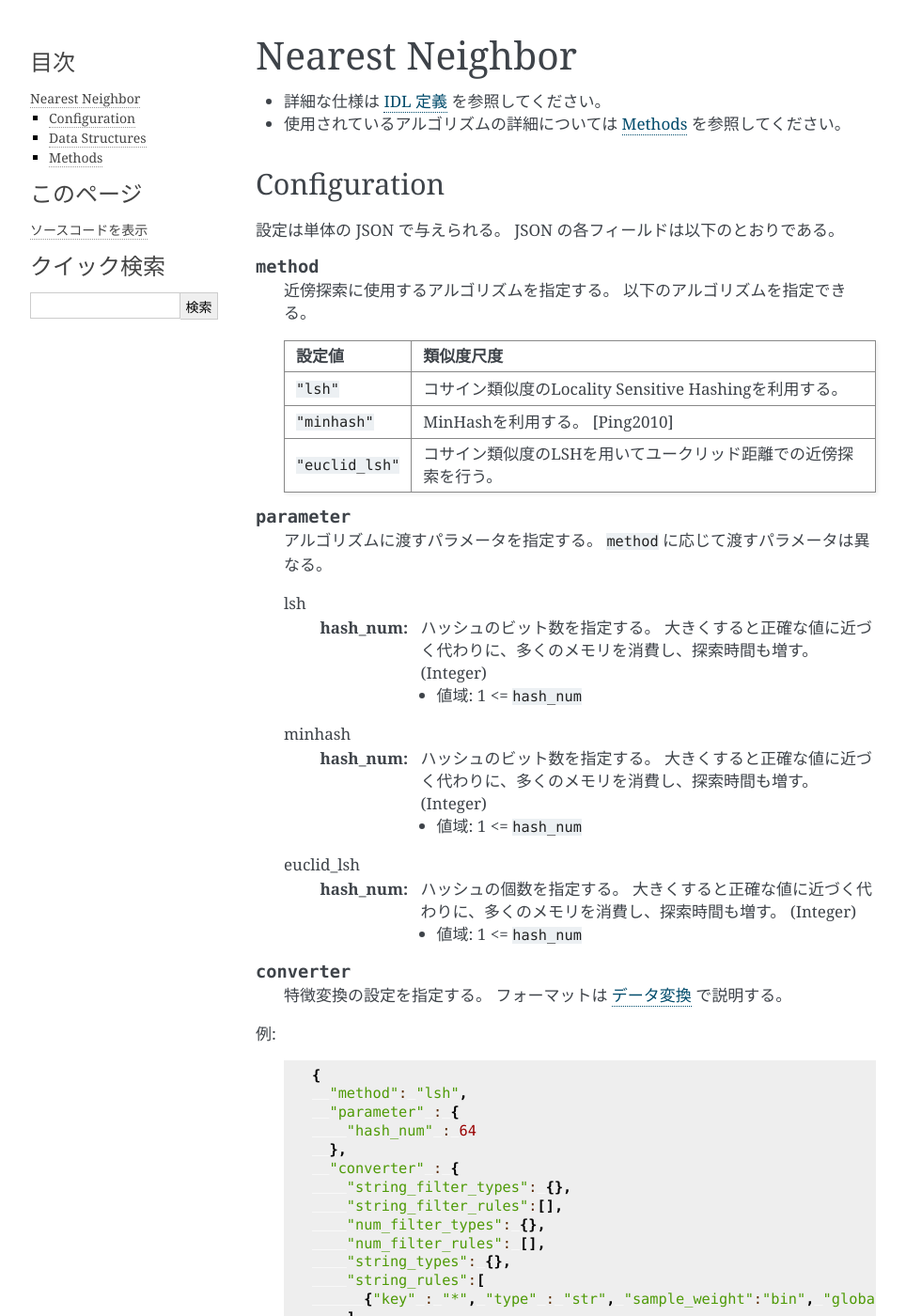
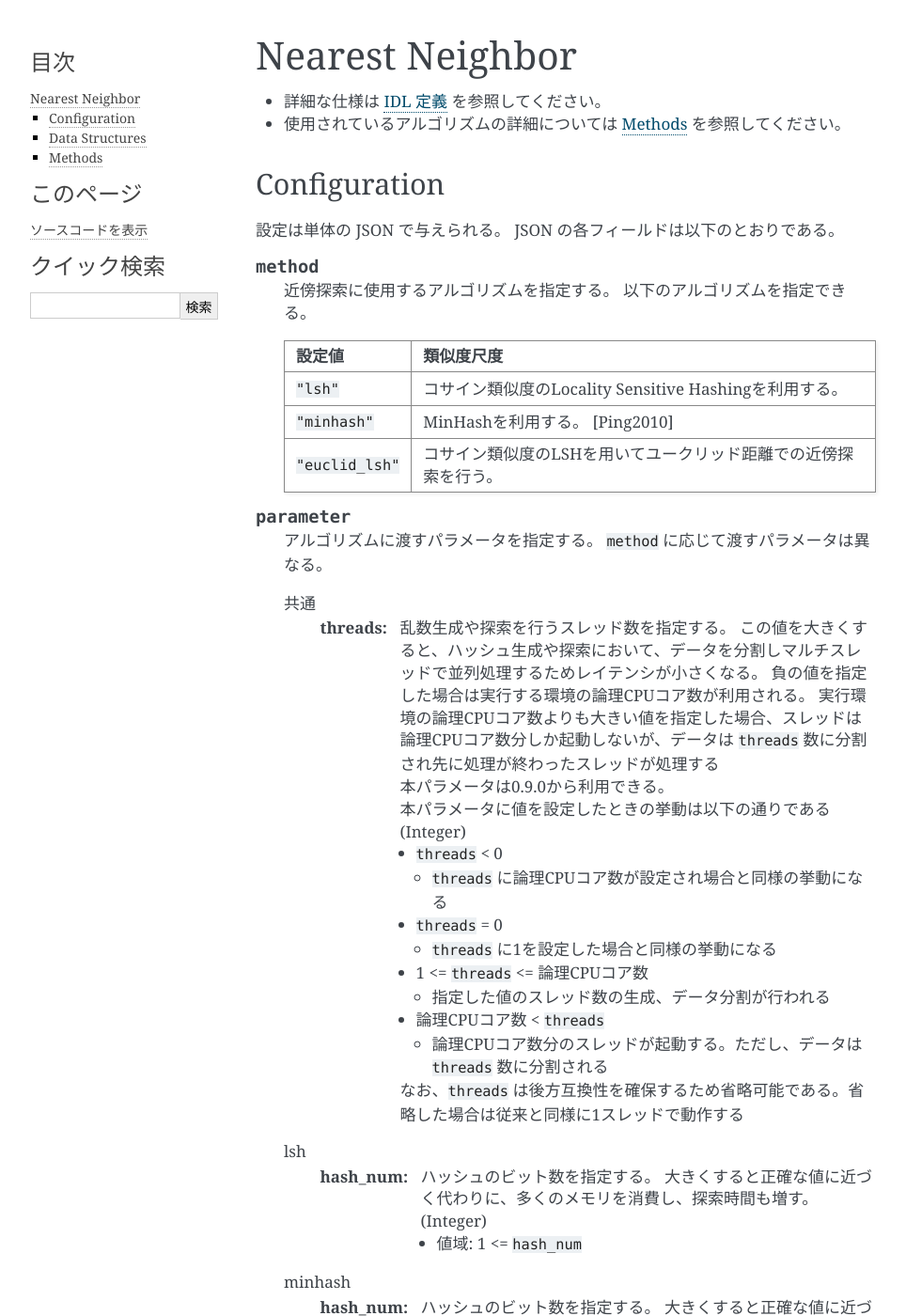
Before and after one commit to jubatus/website, a Sphinx documentation site: the page built from source/ja/api_nearest_neighbor.rst, in a window 1280 px wide and 1400 px high. Shown: the whole window at 94% size, without its empty margins (148-1112 px from the left). Built offline with Sphinx 7.4.7, drawn with Linux system fonts in a browser that asks for light colours; the version number could not be read and is left out.

Commit message:
add "threads" parameter for nearest_neighbor

```diff
--- a/source/ja/api_nearest_neighbor.rst
+++ b/source/ja/api_nearest_neighbor.rst
@@ -32,6 +32,35 @@ JSON の各フィールドは以下のとおりである。
    アルゴリズムに渡すパラメータを指定する。
    ``method`` に応じて渡すパラメータは異なる。
 
+   共通
+     :threads:
+        乱数生成や探索を行うスレッド数を指定する。
+        この値を大きくすると、ハッシュ生成や探索において、データを分割しマルチスレッドで並列処理するためレイテンシが小さくなる。
+	負の値を指定した場合は実行する環境の論理CPUコア数が利用される。
+	実行環境の論理CPUコア数よりも大きい値を指定した場合、スレッドは論理CPUコア数分しか起動しないが、データは ``threads`` 数に分割され先に処理が終わったスレッドが処理する
+
+	本パラメータは0.9.0から利用できる。
+
+        本パラメータに値を設定したときの挙動は以下の通りである (Integer)
+
+        * ``threads`` < 0
+
+          * ``threads`` に論理CPUコア数が設定され場合と同様の挙動になる
+
+        * ``threads`` = 0
+
+          *  ``threads`` に1を設定した場合と同様の挙動になる
+
+        * 1 <= ``threads`` <= 論理CPUコア数
+
+          * 指定した値のスレッド数の生成、データ分割が行われる
+
+        * 論理CPUコア数 < ``threads``
+
+          * 論理CPUコア数分のスレッドが起動する。ただし、データは ``threads`` 数に分割される
+
+	なお、``threads`` は後方互換性を確保するため省略可能である。省略した場合は従来と同様に1スレッドで動作する
+
    lsh
      :hash_num:
         ハッシュのビット数を指定する。
@@ -55,7 +84,6 @@ JSON の各フィールドは以下のとおりである。
         (Integer)
 
         * 値域: 1 <= ``hash_num``
-
 
 .. describe:: converter
 
```
Also changed, not shown: source/en/api_nearest_neighbor.rst (+27 -0 lines).
